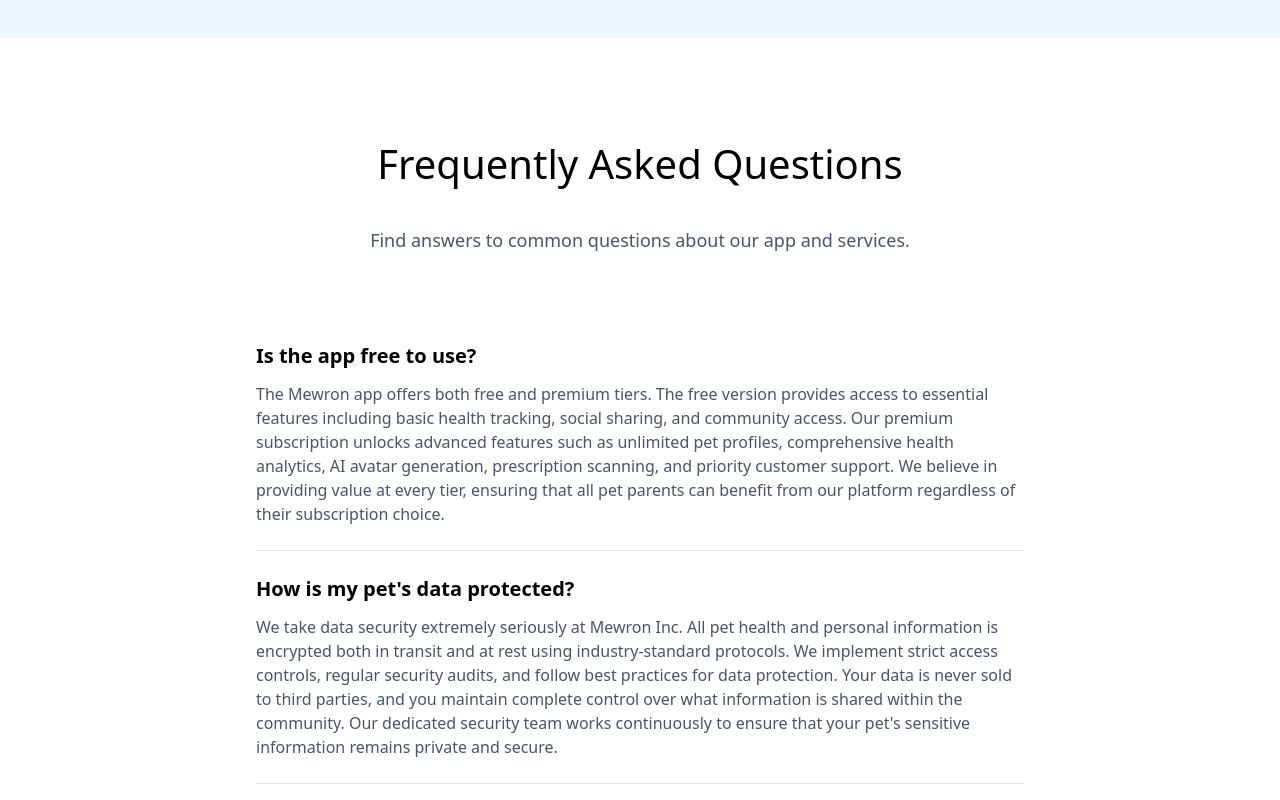
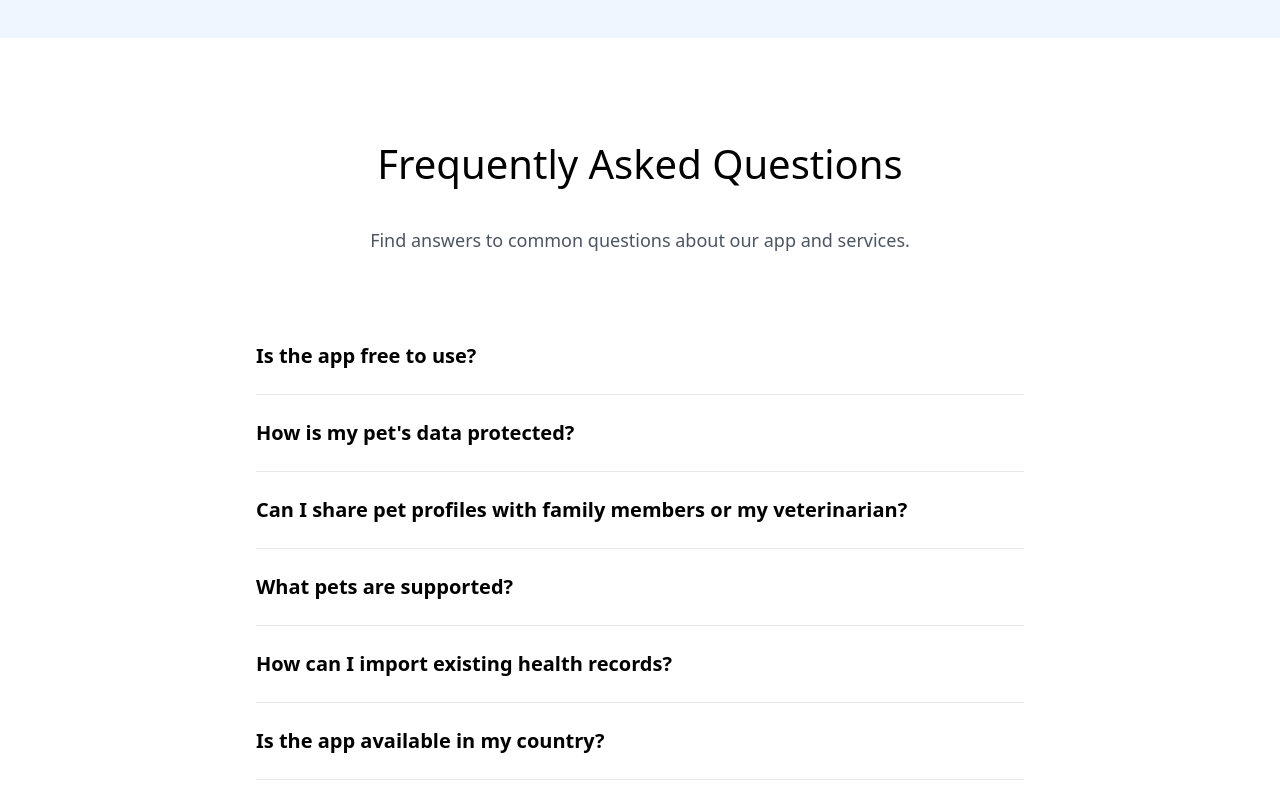
Before and after one commit to AsresTemam/Mewron, a React (Vite) app: page / in a window 1280 px wide. Shown: the part 4480-5280 px from the top of the page. Built offline with nearby package versions, Linux system fonts and the light colour scheme.

Commit message:
Edit logo2

```diff
--- a/package.json
+++ b/package.json
@@ -45,6 +45,7 @@
     "cmdk": "1.0.0",
     "date-fns": "^3.6.0",
     "embla-carousel-react": "^8.5.2",
+    "framer-motion": "^12.15.0",
     "input-otp": "^1.4.2",
     "lucide-react": "^0.364.0",
     "next-themes": "^0.4.4",
--- a/src/components/FAQ.tsx
+++ b/src/components/FAQ.tsx
@@ -1,16 +1,12 @@
-import React from 'react';
+import React, { useState } from 'react';
+import { motion, AnimatePresence } from 'framer-motion';
 
-const FAQ: React.FC = () => {
-  return (
-    <section id="faq" className="section-padding bg-white dark:bg-gray-900 text-gray-600 dark:text-gray-300">
-      <div className="container mx-auto px-4">
-        <div className="text-center mb-16">
-          <h2 className="section-title text-center text-black dark:text-white">Frequently Asked Questions</h2>
-          <p className="text-lg max-w-3xl mx-auto">Find answers to common questions about our app and services.</p>
-        </div>
+interface FAQItem {
+  question: string;
+  answer: string;
+}
 
-        <div className="max-w-3xl mx-auto">
-          {[
+const faqData: FAQItem[] = [
   {
     question: "Is the app free to use?",
     answer: "The Mewron app offers both free and premium tiers. The free version provides access to essential features including basic health tracking, social sharing, and community access. Our premium subscription unlocks advanced features such as unlimited pet profiles, comprehensive health analytics, AI avatar generation, prescription scanning, and priority customer support. We believe in providing value at every tier, ensuring that all pet parents can benefit from our platform regardless of their subscription choice."
@@ -35,10 +31,45 @@
     question: "Is the app available in my country?",
     answer: "The Mewron app is currently available in over 150 countries worldwide. Our core features are accessible globally, though some specialized services may have limited availability in certain regions due to regulatory requirements or partner availability. The app is fully localized in English and Japanese, with partial localization in Spanish, French, German, and Mandarin. We're actively working on expanding both our regional availability and language support. If the app isn't currently available in your region, you can join our waitlist to be notified when we launch in your country."
   }
-          ].map((faq, index) => (
-            <div key={index} className="faq-item border-b border-gray-200 dark:border-gray-700 py-6">
-              <h3 className="text-xl font-bold mb-3 text-black dark:text-white">{faq.question}</h3>
-              <p>{faq.answer}</p>
+];
+
+const FAQ: React.FC = () => {
+  const [expandedIndex, setExpandedIndex] = useState<number | null>(null);
+
+  const toggleFAQ = (index: number) => {
+    setExpandedIndex(prevIndex => (prevIndex === index ? null : index));
+  };
+
+  return (
+    <section id="faq" className="section-padding bg-white dark:bg-gray-900 text-gray-600 dark:text-gray-300">
+      <div className="container mx-auto px-4">
+        <div className="text-center mb-16">
+          <h2 className="section-title text-center text-black dark:text-white">Frequently Asked Questions</h2>
+          <p className="text-lg max-w-3xl mx-auto">Find answers to common questions about our app and services.</p>
+        </div>
+
+        <div className="max-w-3xl mx-auto">
+          {faqData.map((faq, index) => (
+            <div key={index} className="faq-item border-b border-gray-200 dark:border-gray-700 py-4">
+              <button
+                onClick={() => toggleFAQ(index)}
+                className="w-full text-left text-xl font-semibold text-black dark:text-white focus:outline-none"
+              >
+                {faq.question}
+              </button>
+              <AnimatePresence>
+                {expandedIndex === index && (
+                  <motion.div
+                    initial={{ height: 0, opacity: 0 }}
+                    animate={{ height: 'auto', opacity: 1 }}
+                    exit={{ height: 0, opacity: 0 }}
+                    transition={{ duration: 0.3 }}
+                    className="overflow-hidden"
+                  >
+                    <p className="mt-2 text-gray-600 dark:text-gray-300">{faq.answer}</p>
+                  </motion.div>
+                )}
+              </AnimatePresence>
             </div>
           ))}
         </div>
```
Also changed, not shown: 1 other file (tests, documents, lock files or other folders). Lines whose indentation alone changed are shown as unchanged.
